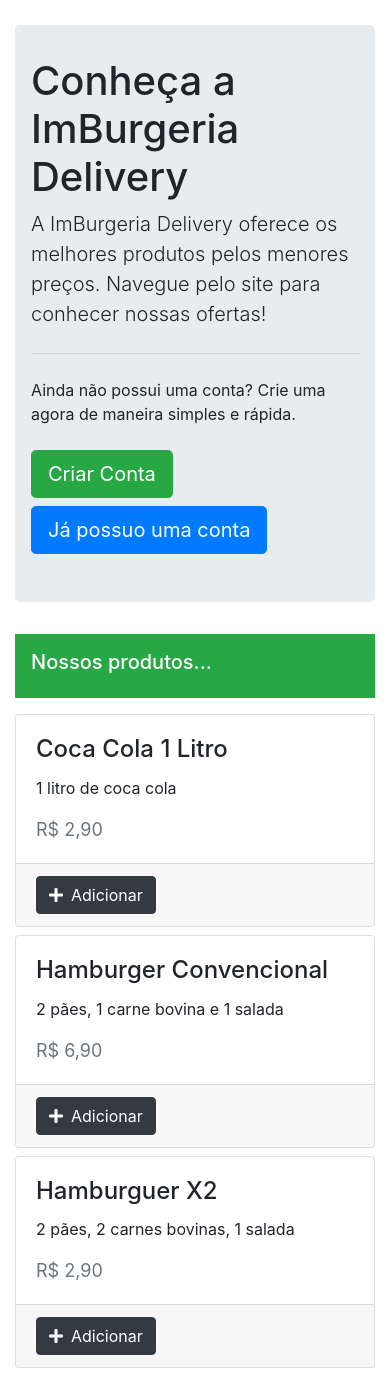
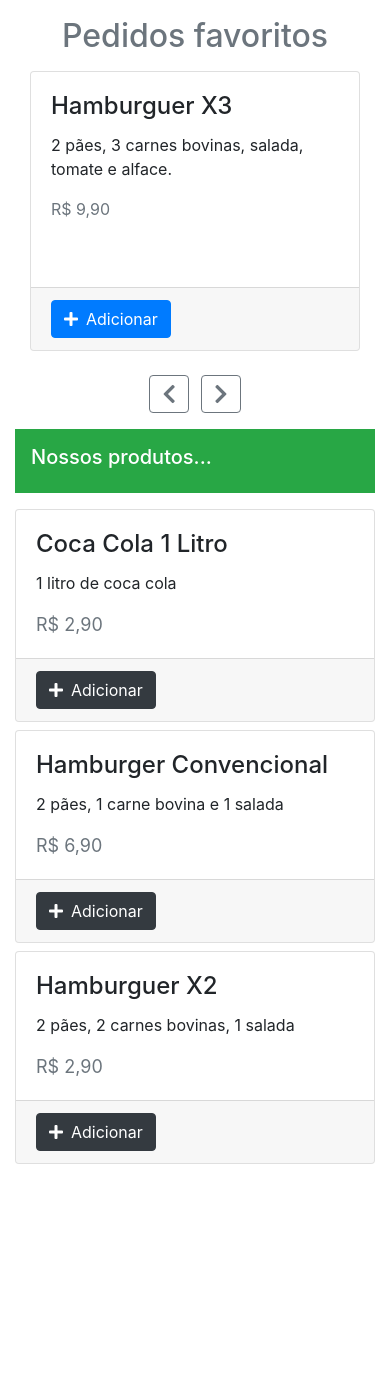
Before and after one commit to tyronedamasceno/IMBurger, a Flask app: page /home in a window 390 px wide. Shown: the part 59-1435 px from the top of the page. After the commit the page ends 1223 px from the top, so only its background shows below. Run offline with Flask 2, Linux system fonts and the light colour scheme; a user stored in the database is signed in; some libraries are stand-ins or nearby versions.

Commit message:
ajeitando menus para cada tipo de usuario e display da pagina inicial para cliente

```diff
--- a/imburger/__init__.py
+++ b/imburger/__init__.py
@@ -11,8 +11,8 @@ app.config.from_object(Config)
 
 db = SQLAlchemy(app)
 from imburger import models
-db.drop_all()
-db.create_all()
+# db.drop_all()
+# db.create_all()
 
 bcrypt = Bcrypt(app)
 
--- a/imburger/templates/home.html
+++ b/imburger/templates/home.html
@@ -1,4 +1,86 @@
 {% extends "layout.html" %} {% block content %}
+
+{% if current_user.is_authenticated %}
+<div class="container-fluid">
+  <h2 class="text-center text-secondary my-3">Pedidos favoritos</h2>
+  <div id="myCarousel" class="carousel slide" data-ride="carousel">
+    <div class="carousel-inner row w-100 mx-auto">
+      <div class="carousel-item col-sm-12 col-md-6 col-lg-4 active">
+        <div class="card" style="height: 280px;">
+          <div class="card-body">
+            <h4 class="card-title">Hamburguer X3</h4>
+            <p class="card-text">2 pães, 3 carnes bovinas, salada, tomate e alface. </p>
+            <p class="card-text">
+              <small class="text-muted" style="font-size: 16px;">R$ 9,90</small>
+            </p>
+          </div>
+          <div class="card-footer text-muted">
+            <button type="button" class="btn btn-primary">
+              <i class="fas fa-plus mr-2"></i>Adicionar</button>
+          </div>
+        </div>
+      </div>
+      <div class="carousel-item col-sm-12 col-md-6 col-lg-4">
+        <div class="card" style="height: 280px;">
+          <div class="card-body">
+            <h4 class="card-title">Coca Cola 2 Litros</h4>
+            <p class="card-text">2 Litros de coca cola</p>
+            <p class="card-text">
+              <small class="text-muted" style="font-size: 16px;">R$ 4,90</small>
+            </p>
+          </div>
+          <div class="card-footer text-muted">
+            <button type="button" class="btn btn-primary">
+              <i class="fas fa-plus mr-2"></i>Adicionar</button>
+          </div>
+        </div>
+      </div>
+      <div class="carousel-item col-sm-12 col-md-6 col-lg-4">
+        <div class="card" style="height: 280px;">
+          <div class="card-body">
+            <h4 class="card-title">Hamburguer Ultra</h4>
+            <p class="card-text">2 pães, 1 queijo, 2 carnes, 1 molho especial </p>
+            <p class="card-text">
+              <small class="text-muted" style="font-size: 16px;">R$ 12,90</small>
+            </p>
+          </div>
+          <div class="card-footer text-muted">
+            <button type="button" class="btn btn-primary">
+              <i class="fas fa-plus mr-2"></i>Adicionar</button>
+          </div>
+        </div>
+      </div>
+      <div class="carousel-item col-sm-12 col-md-6 col-lg-4">
+        <div class="card" style="height: 280px;">
+          <div class="card-body">
+            <h4 class="card-title">Coca Cola 1 Litro</h4>
+            <p class="card-text">1 litro de coca cola</p>
+            <p class="card-text">
+              <small class="text-muted" style="font-size: 16px;">R$ 2,90</small>
+            </p>
+          </div>
+          <div class="card-footer text-muted">
+            <button type="button" class="btn btn-primary">
+              <i class="fas fa-plus mr-2"></i>Adicionar</button>
+          </div>
+        </div>
+      </div>
+    </div>
+    <div class="container">
+      <div class="row">
+        <div class="col-12 text-center mt-4">
+          <a class="btn btn-outline-secondary mx-1 prev" href="javascript:void(0)" title="Previous">
+            <i class="fa fa-lg fa-chevron-left"></i>
+          </a>
+          <a class="btn btn-outline-secondary mx-1 next" href="javascript:void(0)" title="Next">
+            <i class="fa fa-lg fa-chevron-right"></i>
+          </a>
+        </div>
+      </div>
+    </div>
+  </div>
+</div>
+{% else %}
 
 <div class="container">
   <div class="jumbotron mt-4">
@@ -17,6 +99,8 @@
     </p>
   </div>
 </div>
+
+{% endif %}
 
 <div class="container mt-3">
   <div id="produtos-wrapper">
--- a/imburger/templates/layout.html
+++ b/imburger/templates/layout.html
@@ -32,18 +32,40 @@
             <a class="nav-link {{ 'active' if home_page }}" href="{{ url_for('main.home') }}">Inicio<span
                 class="sr-only">(current)</span></a>
           </li>
+          {% if current_user.is_authenticated == false %}
           <li class="nav-item">
             <a class="nav-link {{ 'active' if about_page }}" href="{{ url_for('main.about') }}">Quem Somos</a>
           </li>
+          {% endif %}
         </ul>
+
         <ul class="navbar-nav ml-auto">
+          {% if current_user.is_authenticated == false %}
           <li class="nav-item active">
-            {% if current_user.is_authenticated %}
-            <a class="nav-link" href="{{ url_for('users.logout') }}">Logout</a>
-            {% else %}
             <a class="nav-link" href="{{ url_for('users.login') }}">Login</a>
-            {% endif %}
           </li>
+          {% else %}
+          <li class="nav-item dropdown">
+            <a class="nav-link dropdown-toggle" href="#" id="navbardrop" data-toggle="dropdown"
+              style="color: rgba(255,255,255);">
+              {{current_user.username}}
+            </a>
+            <div class="dropdown-menu">
+              <a class="dropdown-item" href="{{ url_for('users.my_profile') }}">Meu Perfil</a>
+              {% if session['tipo_usuario'] == 1 %}
+              <a class="dropdown-item" href="#">Meus Pedidos</a>
+              {% endif %}
+              {% if session['tipo_usuario'] == 2 %}
+              <a class="dropdown-item" href="#">Gerenciar Pedidos</a>
+              <a class="dropdown-item" href="#">Gerenciar Produtos</a>
+              {% endif %}
+              {% if session['tipo_usuario'] == 3 %}
+              <a class="dropdown-item" href="#">Gerenciar Estoque</a>
+              {% endif %}
+              <a class="dropdown-item" href="{{ url_for('users.logout') }}">Sair</a>
+            </div>
+          </li>
+          {% endif %}
         </ul>
       </div>
     </div>
```
Also changed, not shown: imburger/users/routes.py (+4 -5 lines), imburger/templates/my_profile.html (renamed from imburger/templates/my-profile.html).
